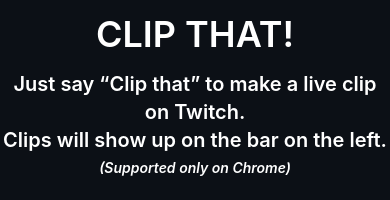
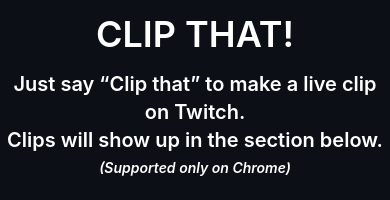
Before and after one commit to roxworks/CLIPTHAT, a Next.js app: page / in a window 390 px wide. Shown: the part 284-484 px from the top of the page. Built offline with nearby package versions, Linux system fonts and the light colour scheme; no server answers.

Commit message:
mobile acknowledge below

```diff
--- a/pages/index.tsx
+++ b/pages/index.tsx
@@ -54,7 +54,8 @@
           <div className="flex justify-center items-center h-full">
             <div className="text-white">
               <h2 className="font-semibold text-4xl mb-4 uppercase" >{activationPhrase}!</h2>
-              <h4 className="font-semibold text-xl mb-1">Just say &ldquo;{activationPhrase}&rdquo; to make a live clip on Twitch.<br /> Clips will show up on the bar on the left.</h4>
+              <h4 className="font-semibold text-xl mb-1 hidden md:block">Just say &ldquo;{activationPhrase}&rdquo; to make a live clip on Twitch.<br /> Clips will show up on the bar on the left.</h4>
+              <h4 className="font-semibold text-xl mb-1 md:hidden">Just say &ldquo;{activationPhrase}&rdquo; to make a live clip on Twitch.<br /> Clips will show up in the section below.</h4>
               <h6 className="font-semibold text-sm mb-6 italic">(Supported only on Chrome)</h6>
               <div
                 className={"inline-block px-7 py-3 mb-1 border-2 border-gray-200 text-gray-200 font-medium text-sm leading-snug uppercase rounded focus:outline-none focus:ring-0 transition duration-150 ease-in-out" + (session ? "" : " hover:bg-gray-800 cursor-pointer")}
```
